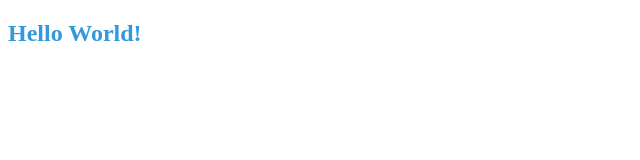
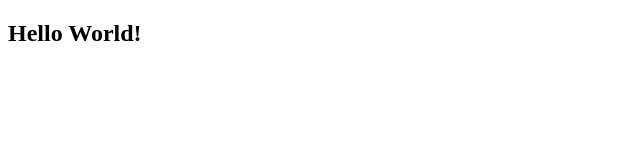
Before and after one commit to nathanjassi/HTML5-Canvas-Game, a plain HTML site: page index.html in a window 1280 px wide. Shown: the whole page, without its empty margins (0-640 px from the left). Drawn offline with Linux system fonts and the light colour scheme.

Commit message:
Removed styles

```diff
--- a/index.html
+++ b/index.html
@@ -5,11 +5,6 @@
     </head>
 
     <body>
-        <style type="text/css">
-            h2 {
-                color: #3498db;
-            }
-        </style>
         <h2>Hello World!</h2>
     </body>
 </html>
```
